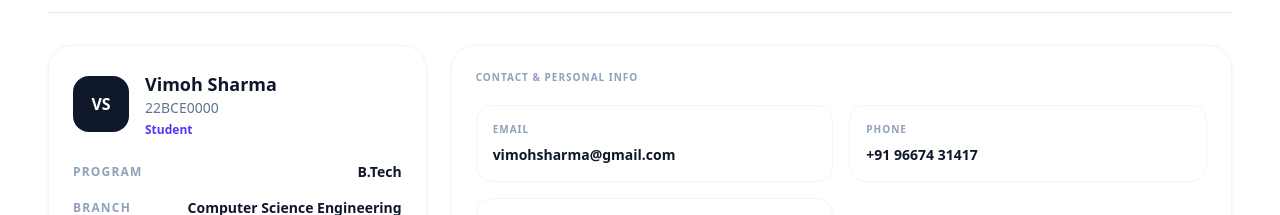
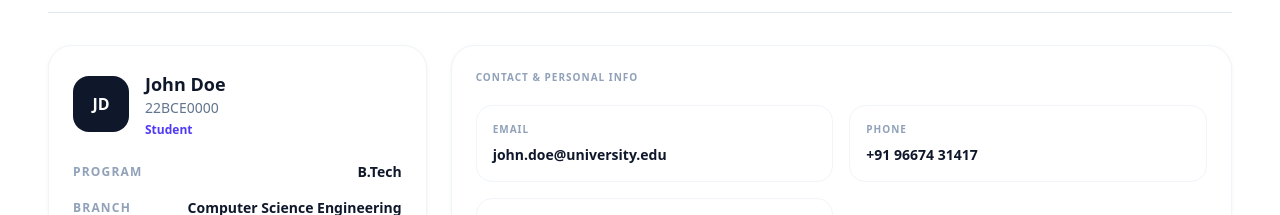
Before and after one commit to sh1vananda/campus-portal, a React (Vite) app: page /profile in a window 1280 px wide. Shown: the part 220-435 px from the top of the page. Built offline with nearby package versions, Linux system fonts and the light colour scheme.

Commit message:
Link profile in header to profile page, and header logo to homepage

```diff
--- a/src/components/common/Header.jsx
+++ b/src/components/common/Header.jsx
@@ -1,3 +1,4 @@
+import { Link } from 'react-router-dom';
 import { Menu, Bell, User, LogOut } from 'lucide-react';
 import { useState } from 'react';
 import { useAuth } from '../../context/AuthContext';
@@ -24,12 +25,12 @@ const Header = ({ onMenuClick }) => {
         >
           <Menu size={22} />
         </button>
-        <div className="flex items-center gap-2">
+        <Link to="/" className="flex items-center gap-2 hover:opacity-80 transition-opacity">
           <div className="w-8 h-8 bg-white rounded flex items-center justify-center">
             <span className="text-slate-900 font-bold text-sm">U</span>
           </div>
           <h1 className="text-sm font-bold tracking-[0.2em] hidden sm:block uppercase">CAMPUS PORTAL</h1>
-        </div>
+        </Link>
       </div>
 
       <div className="flex items-center gap-3">
@@ -55,9 +56,13 @@ const Header = ({ onMenuClick }) => {
                   <p className="text-[10px] text-slate-400 uppercase tracking-widest mt-0.5">{user?.role} Portal</p>
                 </div>
                 <div className="py-1">
-                  <button className="flex items-center gap-3 px-4 py-2 text-sm hover:bg-slate-50 w-full text-left font-medium transition-colors">
+                  <Link
+                    to="/profile"
+                    onClick={() => setShowProfile(false)}
+                    className="flex items-center gap-3 px-4 py-2 text-sm hover:bg-slate-50 w-full text-left font-medium transition-colors"
+                  >
                     <User size={14} className="text-slate-400" /> My Profile
-                  </button>
+                  </Link>
                   <button
                     onClick={logout}
                     className="flex items-center gap-3 px-4 py-2 text-sm text-red-600 hover:bg-red-50 w-full text-left font-medium border-t border-slate-100 mt-1 transition-colors"
--- a/src/pages/Profile.jsx
+++ b/src/pages/Profile.jsx
@@ -1,15 +1,18 @@
 import PageHeader from "../components/layout/PageHeader";
+import { useAuth } from "../context/AuthContext";
 
 const Profile = () => {
-  // Later: replace with API data
+  const { user } = useAuth();
+
+  // Later: replace with full API data. For now, we merge auth data with mocks.
   const profile = {
-    name: "Vimoh Sharma",
-    regNo: "22BCE0000",
-    role: "Student",
-    program: "B.Tech",
-    branch: "Computer Science Engineering",
-    year: "3rd Year",
-    email: "vimohsharma@gmail.com",
+    name: user?.name || "Vimoh Sharma",
+    regNo: user?.role === 'student' ? "22BCE0000" : "FAC-101",
+    role: user?.role === 'student' ? "Student" : "Faculty",
+    program: user?.role === 'student' ? "B.Tech" : "School of Computer Science",
+    branch: user?.role === 'student' ? "Computer Science Engineering" : "AI & Robotics",
+    year: user?.role === 'student' ? "3rd Year" : "Senior Professor",
+    email: user?.email || "vimohsharma@gmail.com",
     phone: "+91 96674 31417",
     dob: "12 July 2003",
     mentor: "Dr. A. Sharma",
```
